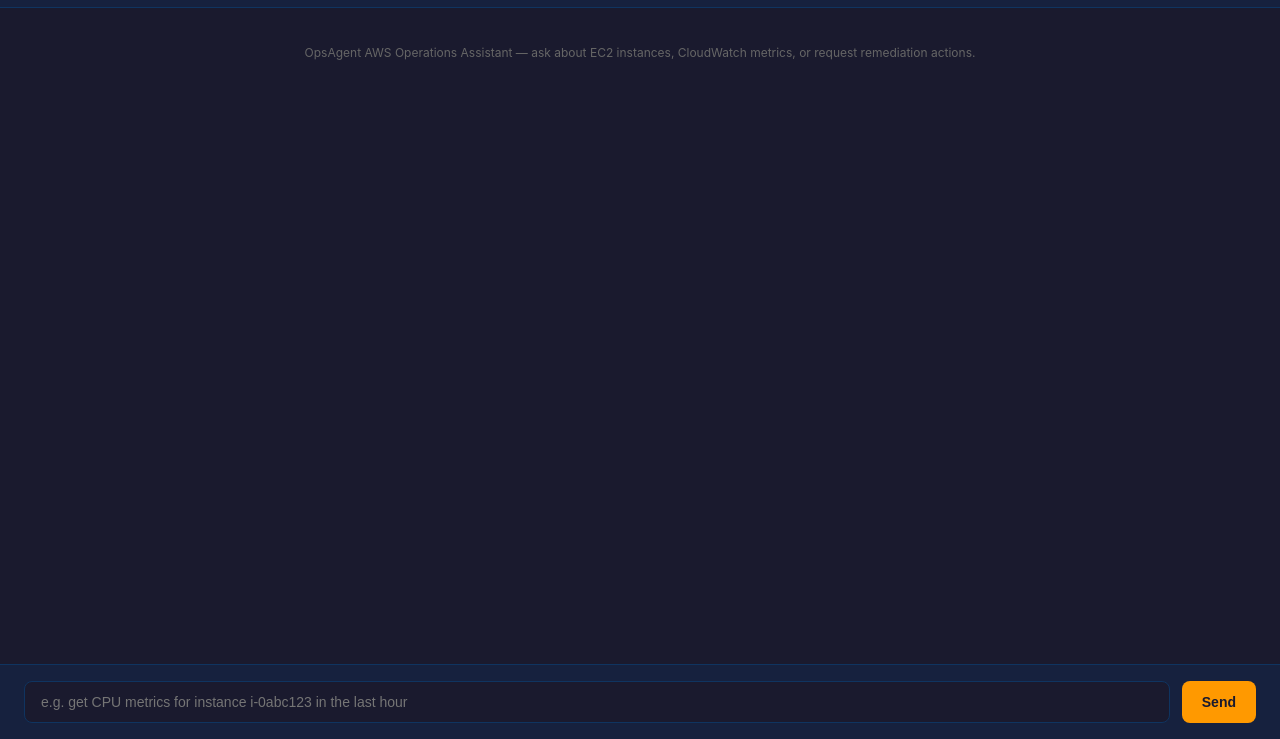
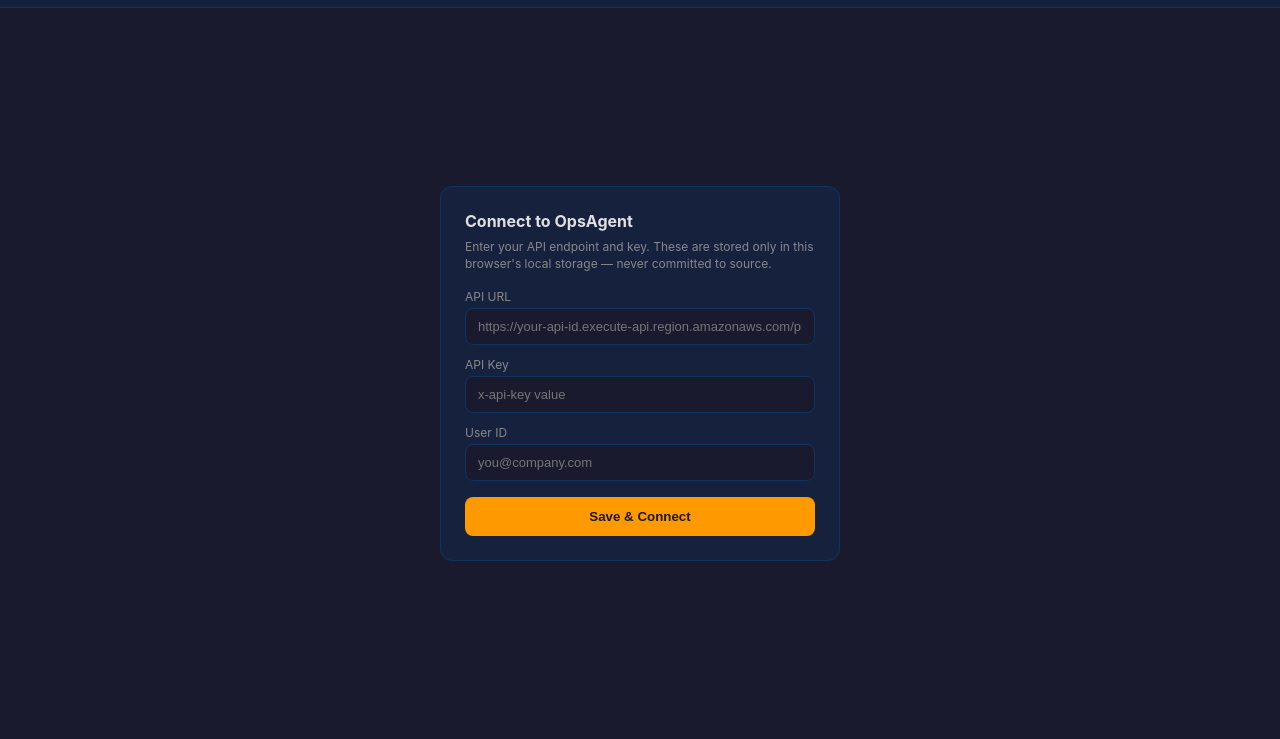
Before and after one commit to OluOlus/ops-agent-controller, a plain HTML site: page web-chat/index.html in a window 1280 px wide. Shown: the part 61-800 px from the top of the page. Drawn offline with Linux system fonts and the light colour scheme.

Commit message:
modiefied web-chat

```diff
--- a/web-chat/index.html
+++ b/web-chat/index.html
@@ -133,6 +133,62 @@
         }
         .input-area button:hover { background: #ffad33; }
         .input-area button:disabled { background: #555; cursor: not-allowed; }
+        .settings-btn {
+            margin-left: 12px;
+            background: transparent;
+            border: 1px solid #0f3460;
+            border-radius: 6px;
+            color: #e0e0e0;
+            width: 28px; height: 28px;
+            cursor: pointer;
+        }
+        .settings-btn:hover { border-color: #ff9900; }
+        .settings-panel {
+            flex: 1;
+            display: none;
+            align-items: center;
+            justify-content: center;
+            padding: 24px;
+        }
+        .settings-card {
+            background: #16213e;
+            border: 1px solid #0f3460;
+            border-radius: 12px;
+            padding: 24px;
+            max-width: 400px;
+            width: 100%;
+        }
+        .settings-card h2 { font-size: 16px; margin-bottom: 8px; }
+        .settings-card p { font-size: 12px; color: #888; margin-bottom: 16px; line-height: 1.4; }
+        .settings-card label { display: block; font-size: 12px; color: #888; margin-bottom: 4px; margin-top: 12px; }
+        .settings-card input {
+            width: 100%;
+            background: #1a1a2e;
+            border: 1px solid #0f3460;
+            border-radius: 8px;
+            padding: 10px 12px;
+            color: #e0e0e0;
+            font-size: 13px;
+            outline: none;
+        }
+        .settings-card input:focus { border-color: #ff9900; }
+        .settings-card button {
+            margin-top: 16px;
+            width: 100%;
+            background: #ff9900;
+            border: none;
+            border-radius: 8px;
+            padding: 12px;
+            color: #1a1a2e;
+            font-weight: 600;
+            cursor: pointer;
+        }
+        .chat-ui {
+            flex: 1;
+            display: none;
+            flex-direction: column;
+            min-height: 0;
+        }
     </style>
 </head>
 <body>
@@ -140,27 +196,95 @@
         <div class="logo">OA</div>
         <h1>OpsAgent AWS</h1>
         <div class="status" id="status">Connected</div>
+        <button class="settings-btn" id="settings-btn" title="Settings">⚙</button>
     </header>
-    <div class="chat-container" id="chat">
-        <div class="message system">OpsAgent AWS Operations Assistant — ask about EC2 instances, CloudWatch metrics, or request remediation actions.</div>
+
+    <div class="settings-panel" id="settings">
+        <div class="settings-card">
+            <h2>Connect to OpsAgent</h2>
+            <p>Enter your API endpoint and key. These are stored only in this browser's local storage — never committed to source.</p>
+            <label for="cfg-api-url">API URL</label>
+            <input type="text" id="cfg-api-url" placeholder="https://your-api-id.execute-api.region.amazonaws.com/prod/chat">
+            <label for="cfg-api-key">API Key</label>
+            <input type="password" id="cfg-api-key" placeholder="x-api-key value">
+            <label for="cfg-user-id">User ID</label>
+            <input type="text" id="cfg-user-id" placeholder="you@company.com">
+            <button id="settings-save">Save &amp; Connect</button>
+        </div>
     </div>
-    <div class="input-area">
-        <input type="text" id="input" placeholder="e.g. get CPU metrics for instance i-0abc123 in the last hour" autocomplete="off">
-        <button id="send" onclick="sendMessage()">Send</button>
+
+    <div class="chat-ui" id="chat-ui">
+        <div class="chat-container" id="chat">
+            <div class="message system">OpsAgent AWS Operations Assistant — ask about EC2 instances, CloudWatch metrics, or request remediation actions.</div>
+        </div>
+        <div class="input-area">
+            <input type="text" id="input" placeholder="e.g. get CPU metrics for instance i-0abc123 in the last hour" autocomplete="off">
+            <button id="send" onclick="sendMessage()">Send</button>
+        </div>
     </div>
 
     <script>
-        const API_URL = 'https://c6kpu67v33.execute-api.eu-west-2.amazonaws.com/prod/chat';
-        const API_KEY = 'b5TIlXKgiNas2ChP94nPu8kRrBIWJKWV5hu5OdnT';
-        const USER_ID = 'o.oluwafemi@limesoftsystem.com';
+        const CONFIG_KEYS = { apiUrl: 'opsagent_api_url', apiKey: 'opsagent_api_key', userId: 'opsagent_user_id' };
+
+        function getConfig() {
+            return {
+                apiUrl: localStorage.getItem(CONFIG_KEYS.apiUrl) || '',
+                apiKey: localStorage.getItem(CONFIG_KEYS.apiKey) || '',
+                userId: localStorage.getItem(CONFIG_KEYS.userId) || ''
+            };
+        }
+
+        function saveConfig(apiUrl, apiKey, userId) {
+            localStorage.setItem(CONFIG_KEYS.apiUrl, apiUrl);
+            localStorage.setItem(CONFIG_KEYS.apiKey, apiKey);
+            localStorage.setItem(CONFIG_KEYS.userId, userId);
+        }
 
         const chat = document.getElementById('chat');
         const input = document.getElementById('input');
         const sendBtn = document.getElementById('send');
+        const settingsPanel = document.getElementById('settings');
+        const chatUi = document.getElementById('chat-ui');
 
         input.addEventListener('keypress', e => { if (e.key === 'Enter') sendMessage(); });
 
+        function openSettings() {
+            const cfg = getConfig();
+            document.getElementById('cfg-api-url').value = cfg.apiUrl;
+            document.getElementById('cfg-api-key').value = cfg.apiKey;
+            document.getElementById('cfg-user-id').value = cfg.userId;
+            settingsPanel.style.display = 'flex';
+            chatUi.style.display = 'none';
+        }
+
+        function showChat() {
+            settingsPanel.style.display = 'none';
+            chatUi.style.display = 'flex';
+            input.focus();
+        }
+
+        document.getElementById('settings-btn').addEventListener('click', openSettings);
+
+        document.getElementById('settings-save').addEventListener('click', () => {
+            const apiUrl = document.getElementById('cfg-api-url').value.trim();
+            const apiKey = document.getElementById('cfg-api-key').value.trim();
+            const userId = document.getElementById('cfg-user-id').value.trim();
+            if (!apiUrl || !apiKey || !userId) return;
+            saveConfig(apiUrl, apiKey, userId);
+            showChat();
+        });
+
+        (function init() {
+            const cfg = getConfig();
+            if (!cfg.apiUrl || !cfg.apiKey || !cfg.userId) {
+                openSettings();
+            } else {
+                showChat();
+            }
+        })();
+
         async function sendMessage() {
+            const cfg = getConfig();
             const text = input.value.trim();
             if (!text) return;
 
@@ -175,10 +299,10 @@
             chat.scrollTop = chat.scrollHeight;
 
             try {
-                const res = await fetch(API_URL, {
+                const res = await fetch(cfg.apiUrl, {
                     method: 'POST',
-                    headers: { 'Content-Type': 'application/json', 'x-api-key': API_KEY },
-                    body: JSON.stringify({ messageText: text, userId: USER_ID, channel: 'web' })
+                    headers: { 'Content-Type': 'application/json', 'x-api-key': cfg.apiKey },
+                    body: JSON.stringify({ messageText: text, userId: cfg.userId, channel: 'web' })
                 });
                 const data = await res.json();
                 typing.remove();
```
